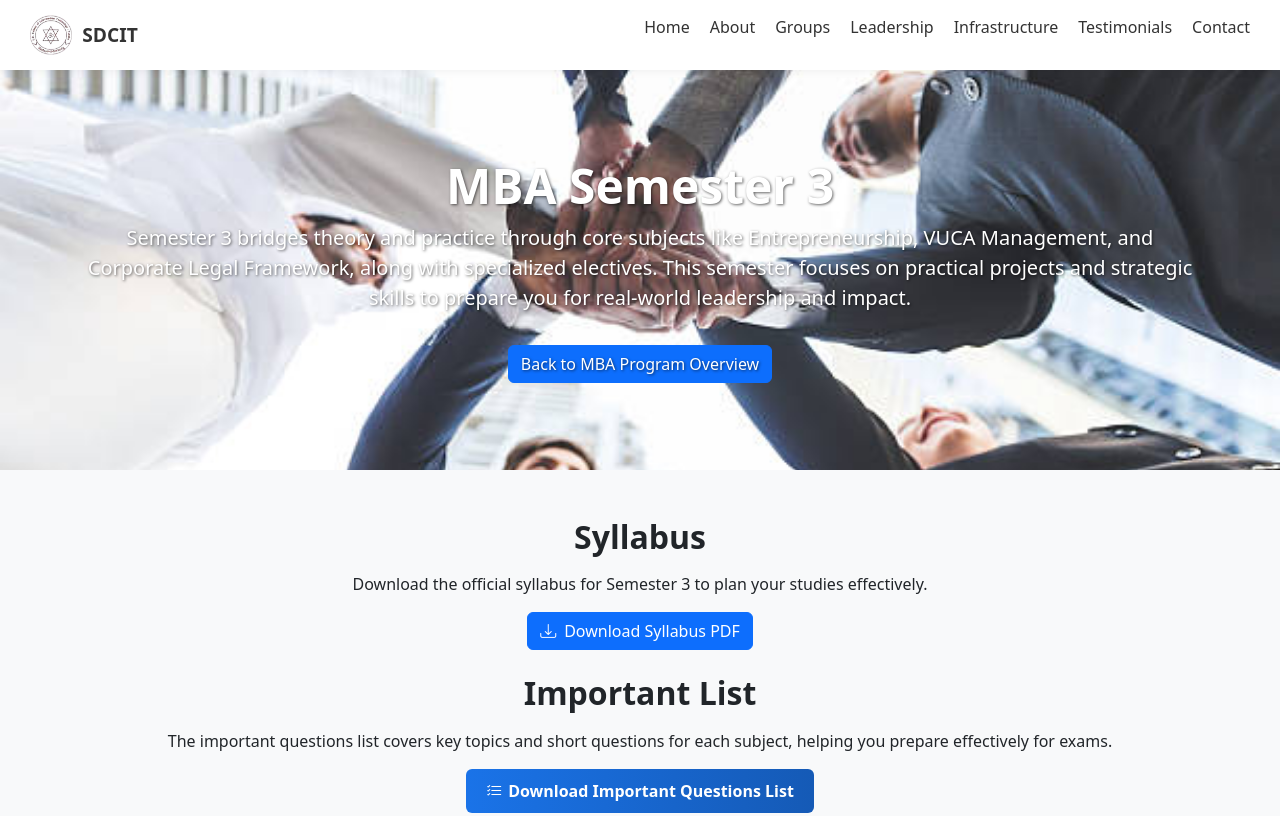
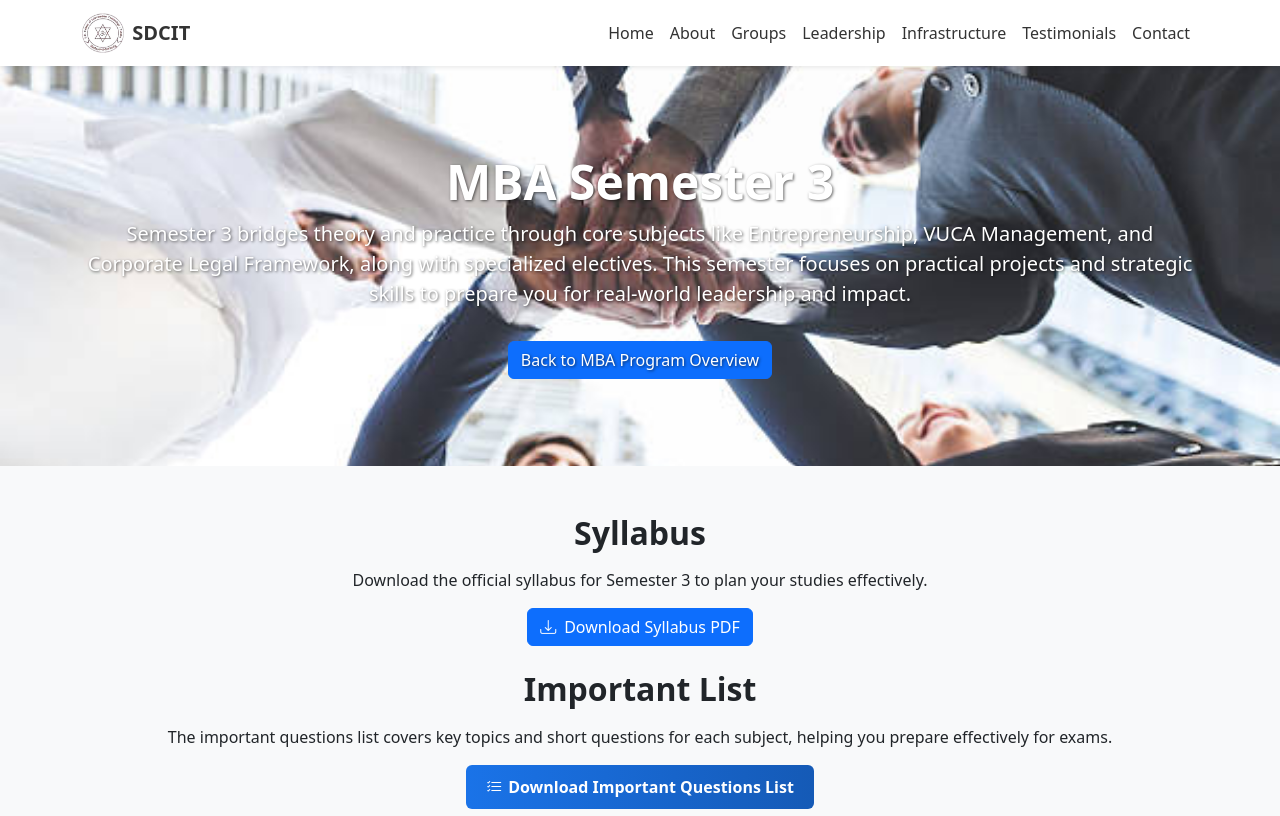
Before and after one commit to SunkaraBhavana3/mba3, a plain HTML site: page index.html in a window 1280 px wide. Shown: the top 816 px of the page. Drawn offline with nearby package versions, Linux system fonts and the light colour scheme.

Commit message:
Update index.html

```diff
--- a/index.html
+++ b/index.html
@@ -8,44 +8,26 @@
   <link href="https://cdn.jsdelivr.net/npm/bootstrap-icons/font/bootstrap-icons.css" rel="stylesheet" />
   <style>
      /* Navbar styles */
-    .navbar {
+    .navbar-custom {
       background-color: white;
-      padding: 15px 30px;
-      display: flex;
-      justify-content: space-between;
-      align-items: center;
       box-shadow: 0 2px 8px rgba(0, 0, 0, 0.05);
-      position: sticky;
-      top: 0;
-      z-index: 1000;
     }
 
-    .navbar .logo {
+    .navbar-brand {
       font-weight: bold;
-      font-size: 1.2rem;
-      display: flex;
-      align-items: center;
       color: #333;
     }
 
-    /* Logo image inside navbar */
-    .navbar .logo img {
+    .navbar-brand img {
       height: 40px;
-      vertical-align: middle;
       margin-right: 10px;
     }
 
-    .navbar nav ul {
-      display: flex;
-      list-style: none;
-      gap: 20px;
+    .navbar-nav .nav-link {
+      font-weight: 500;
+      color: #333 !important;
     }
 
-    .navbar nav ul li a {
-      text-decoration: none;
-      color: #333;
-      font-weight: 500;
-    }
     body {
       background-color: #f8f9fa;
     }
@@ -108,24 +90,29 @@
 </head>
 <body>
   <!-- Navigation Bar -->
-  <div class="navbar">
-    <div class="logo">
-      <img src="logo.png" alt="SDCIT Logo" />
-      SDCIT
+  <!-- Responsive Bootstrap Navbar -->
+  <nav class="navbar navbar-expand-md navbar-light bg-white shadow-sm sticky-top">
+    <div class="container">
+      <a class="navbar-brand d-flex align-items-center" href="#">
+        <img src="logo.png" alt="SDCIT Logo" height="40" class="me-2">
+        <strong>SDCIT</strong>
+      </a>
+      <button class="navbar-toggler" type="button" data-bs-toggle="collapse" data-bs-target="#navbarNav">
+        <span class="navbar-toggler-icon"></span>
+      </button>
+      <div class="collapse navbar-collapse justify-content-end" id="navbarNav">
+        <ul class="navbar-nav">
+        <li class="nav-item"><a class="nav-link" href="https://sunkarabhavana3.github.io/homepage/">Home</a></li>
+        <li class="nav-item"><a class="nav-link" href="https://sunkarabhavana3.github.io/about/">About</a></li>
+        <li class="nav-item"><a class="nav-link" href="https://sunkarabhavana3.github.io/group/">Groups</a></li>
+        <li class="nav-item"><a class="nav-link" href="https://sunkarabhavana3.github.io/about/#leadership">Leadership</a></li>
+        <li class="nav-item"><a class="nav-link" href="https://sunkarabhavana3.github.io/about/#infrastructure">Infrastructure</a></li>
+        <li class="nav-item"><a class="nav-link" href="https://sunkarabhavana3.github.io/about/#testimonials">Testimonials</a></li>
+        <li class="nav-item"><a class="nav-link" href="https://sunkarabhavana3.github.io/contact/">Contact</a></li>
+      </ul>
+      </div>
     </div>
-    <nav>
-      <ul>
-        <li><a href="index.html">Home</a></li>
-        <li><a href="abovepage.html">About</a></li>
-        <li><a href="#Our Esteemed Programs">Groups</a></li>
-        <li><a href="#leadership">Leadership</a></li>
-        <li><a href="#infrastructure">Infrastructure</a></li>
-        <li><a href="#testimonials">Testimonials</a></li>
-        <li><a href="#contact">Contact</a></li>
-      </ul>
-    </nav>
-  </div>
-
+  </nav>
 
   <header class="custom-header py-5">
     <div class="container">
```
